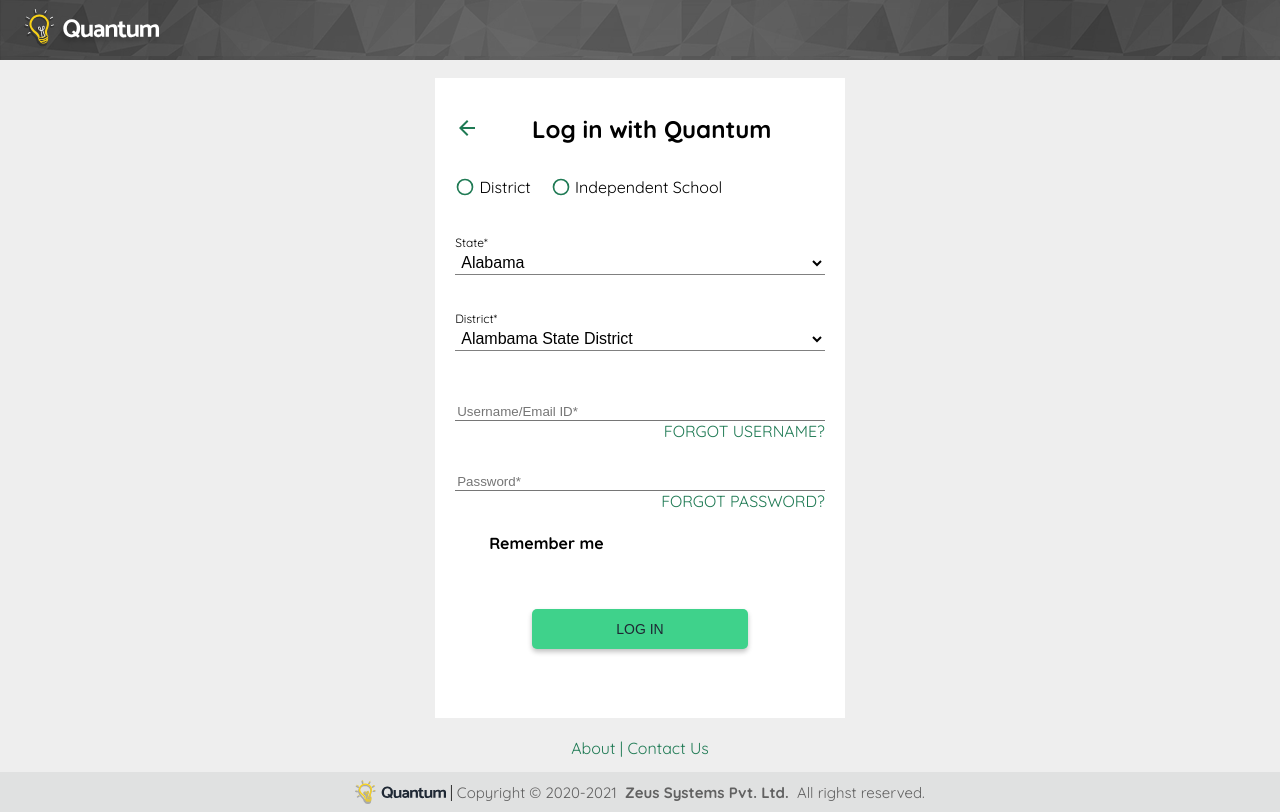
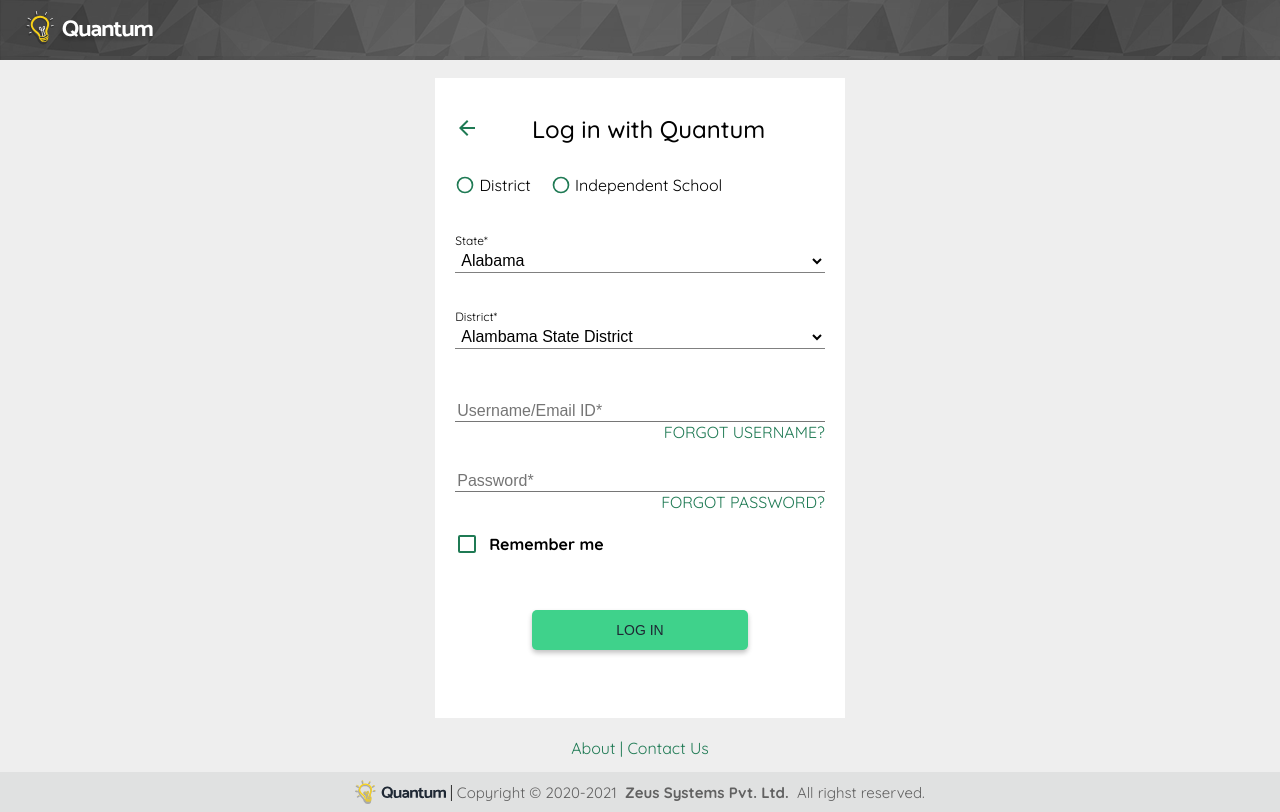
Before and after one commit to chinmay-zeus/Training, a plain HTML site: page Task-5/index.html in a window 1280 px wide. Drawn offline with Linux system fonts and the light colour scheme.

Commit message:
Made important changes in login page

```diff
--- a/Task-5/index.html
+++ b/Task-5/index.html
@@ -15,7 +15,7 @@
 
 <body>
     <header>
-        <div><img src = "Assests/icons/logo used in header.svg" alt="Loading"></div>
+        <div><img src = "Assests/icons/logo used in header.svg" alt="Loading" style="height: 35.99px; width: 134.02px;"></div>
     </header>
     <main>
         <form action="" class="mainForm">
@@ -52,7 +52,6 @@
                 </div>
                 <div class="content5">
                     <input class="userName" type="text" placeholder="Username/Email ID*">
-
                     <div class="forgot"><a href="https://abc.xyz">FORGOT USERNAME?</a></div>
                 </div>
                 <div class="content6">
--- a/Task-5/style.css
+++ b/Task-5/style.css
@@ -9,10 +9,9 @@
 
         header {
             position: fixed;
-            z-index: 1000;
             height: 40px;
             width: 100%;
-            background-color: black;
+            background-color: #000000;
             background-image: url('Assests/header\ pattern\ image.png');
             padding-left: 24px;
             padding-top: 10.5px;
@@ -64,14 +63,13 @@
             width: 240px;
             height: 30px;
             font-size: 24px;
-            font-weight: bold;
+            font-weight: 500;
             margin-left: auto;
             margin-right: auto;
-            font-weight: 20px;
         }
 
         .arrowIcon {
-            height: 30px;
+            height: 26px;
             padding-top: 2px;
         }
 
@@ -117,7 +115,6 @@
             width: 20px;
             height: 24px;
             background-image: url('Assests/icons/radio-button-off.svg');
-            /* Default image (unchecked) */
             background-size: contain;
             background-repeat: no-repeat;
             cursor: pointer;
@@ -125,13 +122,10 @@
             vertical-align: middle;
             position: relative;
             top: 0px;
-            /* tweak this value until it looks perfect */
         }
 
-        /* When radio is selected (checked) */
         input[type="radio"]:checked+.custom-radio {
             background-image: url('Assests/icons/radio-button-on.svg');
-            /* Change to checked image */
         }
 
         .content2 {
@@ -139,7 +133,6 @@
             align-items: center;
             gap: 20px;
             height: 45px;
-            /* padding-top: 32px; */
         }
 
         .radioText {
@@ -179,6 +172,7 @@
             border-left: none;
             width: 99%;
             border-bottom-width: 1px;
+            font-size: 16px;
         }
 
         .forgot {
@@ -199,11 +193,9 @@
             border-top: none;
             border-bottom-width: 1px;
             width: 99%;
+            font-size: 16px;
         }
 
-        /* .forgot::placeholder {
-            font-size: 16px;
-        } */
 
         .custom-checkbox {
             display: flex;
@@ -213,20 +205,19 @@
 
         .custom-checkbox input[type="checkbox"] {
             display: none;
-            /* hide native checkbox */
         }
 
         .checkbox-icon {
             width: 24px;
             height: 24px;
-            background-image: url('./quantum\ screen\ assets/icons/checkbox-unchecked.svg');
+            background-image: url('Assests/icons/checkbox-unchecked.svg');
             background-size: cover;
             margin-right: 10px;
             transition: background-image 0.3s ease;
         }
 
         .custom-checkbox input:checked+.checkbox-icon {
-            background-image: url('./quantum\ screen\ assets/icons/checkbox-checked.svg');
+            background-image: url('Assests/icons/checkbox-checked.svg');
         }
 
         .content8 {
@@ -239,20 +230,13 @@
 
         .logIn {
             width: 215.51px;
-            /* Adjust width */
             height: 40px;
-            /* Adjust height */
             font-size: 14px;
-            /* Adjust font size */
             background-color: #3FD28B;
-            /* Button background color */
             color: #1F2834;
-            /* Text color */
             border: none;
-            /* Remove border */
             cursor: pointer;
             /* Add pointer cursor on hover */
             border-radius: 5px;
-            /* Optional: Rounded corners */
             box-shadow: 0px 3px 5px #0000003D;
         }
```
